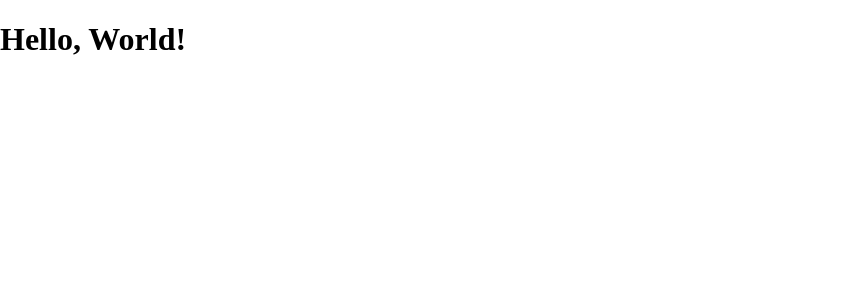
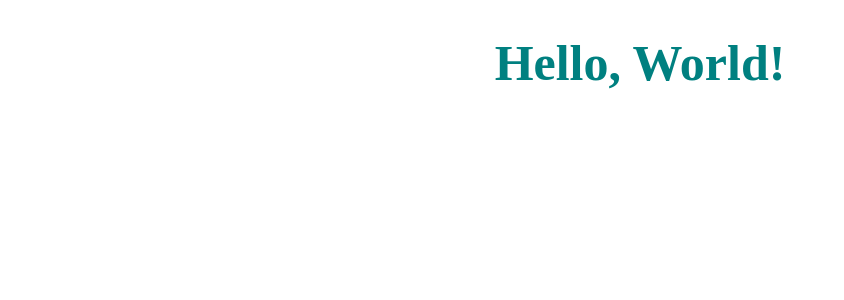
Before and after one commit to Juandavid9909/osReactNext, a Next.js app: page / in a window 1280 px wide. Shown: the top 300 px of the page, without its empty margins (0-844 px from the left). Built offline with nearby package versions, Linux system fonts and the light colour scheme.

Commit message:
Styled Components agregados

```diff
--- a/package.json
+++ b/package.json
@@ -9,7 +9,7 @@
         "start": "next start",
         "eslint": "eslint .",
         "lint": "next lint",
-        "stylelint": "stylelint **/*.scss",
+        "stylelint": "stylelint **/*.tsx",
         "prettier": "prettier --write .",
         "test": "jest",
         "test:watch": "jest --watch"
@@ -25,7 +25,7 @@
         "next": "13.3.0",
         "react": "18.2.0",
         "react-dom": "18.2.0",
-        "sass": "^1.62.0"
+        "styled-components": "^5.3.9"
     },
     "devDependencies": {
         "@testing-library/jest-dom": "^5.16.5",
@@ -33,8 +33,10 @@
         "@types/jest": "^29.5.1",
         "@types/node": "18.15.11",
         "@types/react": "18.0.37",
+        "@types/styled-components": "^5.1.26",
         "@typescript-eslint/eslint-plugin": "^5.59.0",
         "@typescript-eslint/parser": "^5.59.0",
+        "babel-plugin-styled-components": "^2.1.1",
         "eslint": "^8.38.0",
         "eslint-config-prettier": "^8.8.0",
         "eslint-config-standard-with-typescript": "^34.0.1",
--- a/pages/_app.tsx
+++ b/pages/_app.tsx
@@ -1,11 +1,28 @@
-import '@/styles/globals.scss';
-
+import type { ReactElement } from 'react';
 import type { AppProps } from 'next/app';
-import type { ReactElement } from 'react';
-
 import Head from 'next/head';
 
+import { createGlobalStyle, ThemeProvider } from 'styled-components';
+
 import { name, description } from "package.json";
+
+const GlobalStyle = createGlobalStyle`
+  html,
+  body {
+      margin: 0;
+      padding: 0;
+  }
+
+  * {
+    box-sizing: border-box;
+  }
+`;
+
+const theme = {
+  colors: {
+    primary: "#008080"
+  }
+};
 
 export default function App({ Component, pageProps }: AppProps): ReactElement {
   return(
@@ -15,7 +32,11 @@ export default function App({ Component, pageProps }: AppProps): ReactElement {
         <meta name="description" content={ description } />
       </Head>
 
-      <Component {...pageProps}/>
+      <GlobalStyle />
+
+      <ThemeProvider theme={ theme }>
+        <Component {...pageProps}/>
+      </ThemeProvider>
     </>
   );
 }
--- a/pages/_document.tsx
+++ b/pages/_document.tsx
@@ -2,12 +2,42 @@ import type { ReactElement } from 'react';
 import type { DocumentContext, DocumentInitialProps } from 'next/document';
 import Document, { Head, Html, Main, NextScript } from 'next/document';
 
+import { ServerStyleSheet } from 'styled-components';
+
 class MyDocument extends Document {
 
+  // static async getInitialProps(ctx: DocumentContext): Promise<DocumentInitialProps> {
+  //   const initialProps = await Document.getInitialProps(ctx);
+
+  //   return {...initialProps};
+  // }
+
   static async getInitialProps(ctx: DocumentContext): Promise<DocumentInitialProps> {
-    const initialProps = await Document.getInitialProps(ctx);
+    const originalRenderPage = ctx.renderPage;
+    const sheet = new ServerStyleSheet();
 
-    return {...initialProps};
+    try {
+      ctx.renderPage = () =>
+        originalRenderPage({
+          enhanceApp: (App) => (props) =>
+            sheet.collectStyles(<App {...props} />)
+        });
+
+      const initialProps = await Document.getInitialProps(ctx);
+
+      return {
+        ...initialProps,
+        styles: (
+          <>
+            { initialProps.styles }
+            { sheet.getStyleElement() }
+          </>
+        )
+      }
+    }
+    finally {
+      sheet.seal();
+    }
   }
 
   render(): ReactElement {
--- a/pages/index.tsx
+++ b/pages/index.tsx
@@ -1,5 +1,13 @@
-import { ReactElement } from 'react';
+import type { ReactElement } from 'react';
+
+import styled from "styled-components";
+
+const Title = styled.h1`
+  color: ${ ({ theme }) => theme.colors.primary };
+  font-size: 50px;
+  text-align: center;
+`;
 
 export default function Home(): ReactElement {
-  return <h1>Hello, World!</h1>;
+  return <Title>Hello, World!</Title>;
 }
--- a/styles/globals.scss
+++ /dev/null
@@ -1,9 +0,0 @@
-* {
-    box-sizing: border-box;
-}
-
-html,
-body {
-    margin: 0;
-    padding: 0;
-}
```
Also changed, not shown: .babelrc, 1 other file (tests, documents, lock files or other folders).
